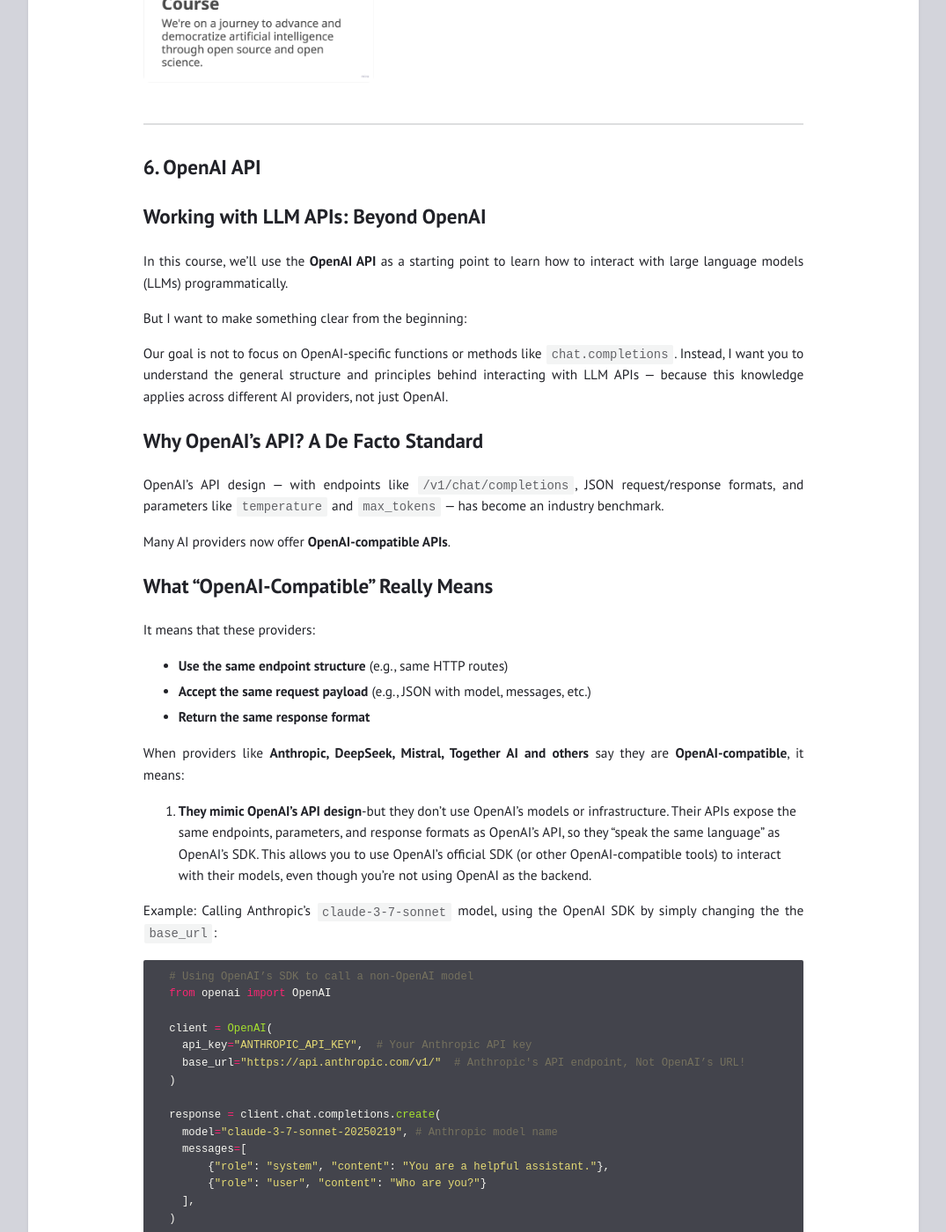
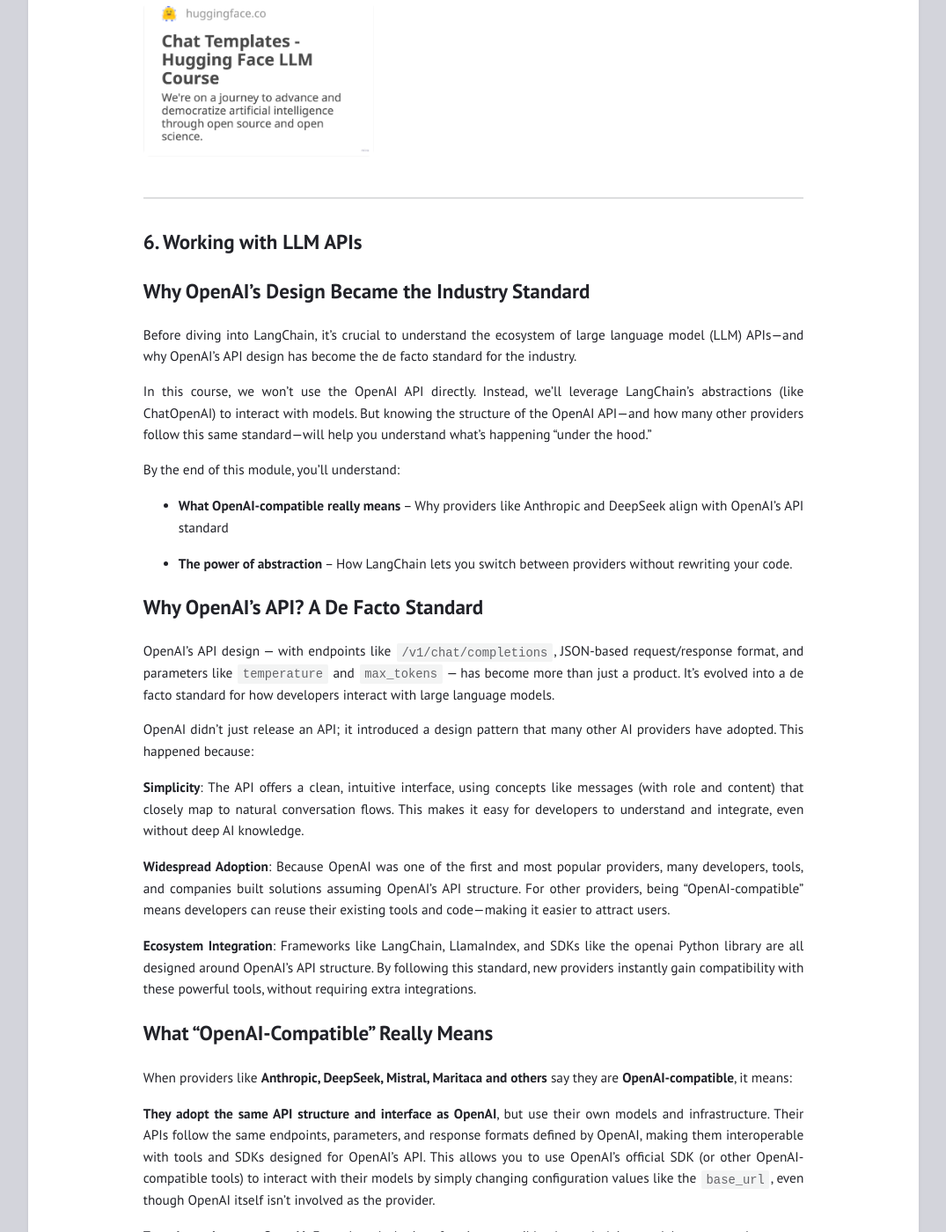
Before and after one commit to GiovaneIwamoto/markdown-blog-renderer, a Jekyll site: the page built from _posts/2025-01-10-module-1.md, in a window 1280 px wide and 1400 px high, scrolled down 10421 px. Shown: the whole window at 88% size, without its empty margins (102-1177 px from the left). Built offline with Jekyll 4.4.1, drawn with Linux system fonts in a browser that asks for light colours; some of the changed text lies outside the part shown.

Commit message:
fix: openai

````diff
--- a/_posts/2025-01-10-module-1.md
+++ b/_posts/2025-01-10-module-1.md
@@ -8,7 +8,7 @@
 
 ---
 
-## 1. Introduction to Artificial Intelligence
+# 1. Introduction to Artificial Intelligence
 
 A broad overview of AI, its history, key domains, and the evolution from rule-based systems to data-driven learning.
 
@@ -21,11 +21,11 @@
 
 ---
 
-## 2. From AI to Generative AI
+# 2. From AI to Generative AI
 
 Learn what makes GenAI different from traditional AI — focusing on systems that can create new content such as text, images, music, and code.
 
-### 2.1 Understanding Generative AI
+## 2.1 Understanding Generative AI
 
 {% include embed.html url="https://www.youtube.com/embed/G2fqAlgmoPo" %}
 
@@ -41,7 +41,7 @@
   </a>
 </div>
 
-### 2.2 Generative vs. Discriminative Models
+## 2.2 Generative vs. Discriminative Models
 
 Gain a deeper understanding of the conceptual and practical differences between generative models, which are designed to create new data samples that resemble the training data, and discriminative models, which focus on classifying or predicting labels based on input data. This distinction is fundamental to understanding how different types of AI models approach problem-solving and content generation.
 
@@ -52,7 +52,7 @@
   </a>
 </div>
 
-### 2.3 The most popular generative AI applications
+## 2.3 The most popular generative AI applications
 
 **Language**: Text is at the root of many generative AI models and is considered to be the most advanced domain. One of the most popular examples of language-based generative models are called large language models (LLMs). Large language models are being leveraged for a wide variety of tasks, including essay generation, code development, translation, and even understanding genetic sequences.
 
@@ -79,7 +79,7 @@
 
 ---
 
-## 3. Introduction to Natural Language Processing
+# 3. Introduction to Natural Language Processing
 
 Delve into the fascinating challenge of teaching machines to understand and generate human language—exploring why this problem is uniquely difficult and how modern approaches are achieving breakthrough capabilities.
 
@@ -89,59 +89,59 @@
 
 ---
 
-## 4. Large Language Models (LLMs)
+# 4. Large Language Models (LLMs)
 
 Large Language Models are at the core of modern generative AI and agents. These models are trained on massive amounts of text data and use deep learning (typically transformers) to generate human-like responses to natural language inputs.
 
 {% include embed.html url="https://www.youtube.com/embed/zizonToFXDs" %}
 
-### 4.1 Capabilities of Large Language Models
+## 4.1 Capabilities of Large Language Models
 
-#### Natural Language Processing
+### Natural Language Processing
 - **Text Generation**: Creating human-like text across diverse formats (articles, stories, emails)
 - **Translation**: Converting content between hundreds of languages with contextual awareness
 - **Conversation**: Maintaining coherent multi-turn dialogues with contextual understanding
 - **Style Adaptation**: Adjusting tone, formality, and complexity to match specific audiences
 
-#### Information Processing
+### Information Processing
 - **Summarization**: Condensing lengthy documents while preserving key information
 - **Question Answering**: Extracting relevant information to address specific queries
 - **Knowledge Synthesis**: Combining information from multiple sources into cohesive responses
 - **Content Classification**: Categorizing text based on topic, sentiment, or intent
 
-#### Programming Abilities
+### Programming Abilities
 - **Code Generation**: Writing functional code in numerous programming languages
 - **Debugging**: Identifying and fixing errors in existing code
 - **Refactoring**: Improving code structure while maintaining functionality
 - **Documentation**: Creating clear explanations and technical documentation for code
 
-#### Reasoning Capabilities
+### Reasoning Capabilities
 - **Step-by-Step Problem Solving**: Breaking down complex problems into manageable steps
 - **Mathematical Reasoning**: Solving mathematical problems of varying complexity
 - **Logical Analysis**: Evaluating arguments for validity and soundness
 - **Chain-of-Thought Processing**: Demonstrating intermediate reasoning steps
 
-#### Tool Integration
+### Tool Integration
 - **Function Calling**: Interfacing with external APIs and services
 - **Data Analysis**: Processing structured data to extract insights
 - **Workflow Automation**: Coordinating multi-step processes across different systems
 - **Multimodal Processing**: Understanding and generating content that combines text with other formats
 
-### 4.2 Limitations and Challenges of LLMs
+## 4.2 Limitations and Challenges of LLMs
 
-#### Knowledge Constraints
+### Knowledge Constraints
 - **Hallucinations**: Generating plausible but factually incorrect information
 - **Knowledge Cutoff**: Limited to information available during training
 - **Lack of True Understanding**: Statistical pattern matching rather than semantic comprehension
 - **Domain Expertise Gaps**: Inconsistent depth of knowledge across specialized fields
 
-#### Technical Limitations
+### Technical Limitations
 - **Context Window Constraints**: Limited ability to reference information beyond a certain window
 - **Prompt Sensitivity**: Results varying significantly based on how questions are phrased
 - **Computational Requirements**: High resource demands for inference and deployment
 - **Scaling Challenges**: Diminishing returns from simply increasing model size
 
-#### Reasoning Deficiencies
+### Reasoning Deficiencies
 - **Mathematical Errors**: Inconsistent performance on complex calculations
 - **Logical Fallacies**: Susceptibility to errors in multi-step reasoning
 - **Common Sense Gaps**: Missing intuitive understanding of physical world constraints
@@ -153,13 +153,13 @@
 - **Safety Concerns**: Potential for generating harmful or misleading content
 - **Security Vulnerabilities**: Susceptibility to prompt injection and jailbreaking attempts
 
-### 4.3 A More Visual Explanation of LLMs
+## 4.3 A More Visual Explanation of LLMs
 
 {% include embed.html url="https://www.youtube.com/embed/LPZh9BOjkQs" %}
 
 ---
 
-## 5. Chat Templates, Roles and Interaction Patterns
+# 5. Chat Templates, Roles and Interaction Patterns
 
 When interacting with Large Language Models (LLMs), understanding the different conversation roles is essential for effective communication. This guide will help you grasp these concepts before diving into LangChain.
 
@@ -167,7 +167,7 @@
 
 LLMs like *ChatGPT*, *Claude*, or *Gemini* use a structured conversation format with three distinct roles:
 
-### 1. System Role
+## 1. System Role
 Think of this as the "behind-the-scenes director" that shapes how the LLM behaves.
 
 - **Purpose**: Sets the overall behavior, personality, and constraints for the AI
@@ -175,7 +175,7 @@
 - **Written by developers** or application designers
 - **Sets the stage** for the entire conversation
 
-### 2. User/Human Role
+## 2. User/Human Role
 This is you! The person asking questions and providing input.
 
 - **Provides the prompts** and questions
@@ -183,7 +183,7 @@
 - **Can include follow-up questions** or clarifications
 - **Determines the direction** of the interaction
 
-### 3. Assistant/AI Role
+## 3. Assistant/AI Role
 This is the LLM's response area - where it provides answers.
 
 - **Generates responses** based on both system instructions and user input
@@ -247,71 +247,80 @@
 
 ---
 
-## 6. OpenAI API
+# 6. Working with LLM APIs
 
-## **Working with LLM APIs: Beyond OpenAI**
+## **Why OpenAI’s Design Became the Industry Standard**
 
-In this course, we’ll use the **OpenAI API** as a starting point to learn how to interact with large language models (LLMs) programmatically.
+Before diving into LangChain, it’s crucial to understand the ecosystem of large language model (LLM) APIs—and why OpenAI’s API design has become the de facto standard for the industry.
 
-But I want to make something clear from the beginning:
+In this course, we won’t use the OpenAI API directly. Instead, we’ll leverage LangChain’s abstractions (like ChatOpenAI) to interact with models. But knowing the structure of the OpenAI API—and how many other providers follow this same standard—will help you understand what’s happening “under the hood.”
 
-Our goal is not to focus on OpenAI-specific functions or methods like `chat.completions`. Instead, I want you to understand the general structure and principles behind interacting with LLM APIs — because this knowledge applies across different AI providers, not just OpenAI.
+By the end of this module, you’ll understand:
+
+- **What OpenAI-compatible really means** – Why providers like Anthropic and DeepSeek align with OpenAI's API standard
+
+- **The power of abstraction** – How LangChain lets you switch between providers without rewriting your code.
 
 ## **Why OpenAI’s API? A De Facto Standard**
 
-OpenAI’s API design — with endpoints like `/v1/chat/completions`, JSON request/response formats, and parameters like `temperature` and `max_tokens` — has become an industry benchmark.
+OpenAI’s API design — with endpoints like `/v1/chat/completions`, JSON-based request/response format, and parameters like `temperature` and `max_tokens` — has become more than just a product. It’s evolved into a de facto standard for how developers interact with large language models.
 
-Many AI providers now offer **OpenAI-compatible APIs**.
+OpenAI didn’t just release an API; it introduced a design pattern that many other AI providers have adopted. This happened because:
+
+**Simplicity**:
+The API offers a clean, intuitive interface, using concepts like messages (with role and content) that closely map to natural conversation flows. This makes it easy for developers to understand and integrate, even without deep AI knowledge.
+
+**Widespread Adoption**:
+Because OpenAI was one of the first and most popular providers, many developers, tools, and companies built solutions assuming OpenAI’s API structure. For other providers, being “OpenAI-compatible” means developers can reuse their existing tools and code—making it easier to attract users.
+
+**Ecosystem Integration**:
+Frameworks like LangChain, LlamaIndex, and SDKs like the openai Python library are all designed around OpenAI’s API structure. By following this standard, new providers instantly gain compatibility with these powerful tools, without requiring extra integrations.
 
 ## **What "OpenAI-Compatible" Really Means**
 
-It means that these providers:
+When providers like **Anthropic, DeepSeek, Mistral, Maritaca and others** say they are **OpenAI-compatible**, it means:
 
-- **Use the same endpoint structure** (e.g., same HTTP routes)
-- **Accept the same request payload** (e.g., JSON with model, messages, etc.)
-- **Return the same response format**
+**They adopt the same API structure and interface as OpenAI**, but use their own models and infrastructure. Their APIs follow the same endpoints, parameters, and response formats defined by OpenAI, making them interoperable with tools and SDKs designed for OpenAI’s API. This allows you to use OpenAI’s official SDK (or other OpenAI-compatible tools) to interact with their models by simply changing configuration values like the `base_url`, even though OpenAI itself isn’t involved as the provider.
 
-When providers like **Anthropic, DeepSeek, Mistral, Together AI and others** say they are **OpenAI-compatible**, it means:
+**Zero dependency on OpenAI**: Even though the interface is compatible, the underlying model, servers, and costs are provided by the other company. You’re not relying on OpenAI at all.
 
-1. **They mimic OpenAI’s API design**-but they don’t use OpenAI’s models or infrastructure. Their APIs expose the same endpoints, parameters, and response formats as OpenAI’s API, so they “speak the same language” as OpenAI’s SDK. This allows you to use OpenAI’s official SDK (or other OpenAI-compatible tools) to interact with their models, even though you’re not using OpenAI as the backend.
+Example: Calling Anthropic’s `claude-3-7-sonnet` model, using the OpenAI SDK by simply changing the the `base_url`:
 
-  Example: Calling Anthropic’s `claude-3-7-sonnet` model, using the OpenAI SDK by simply changing the the `base_url`:
+```python
+# Using OpenAI’s SDK to call a non-OpenAI model
+from openai import OpenAI
 
-  ```python
-  # Using OpenAI’s SDK to call a non-OpenAI model
-  from openai import OpenAI
+client = OpenAI(
+  api_key="ANTHROPIC_API_KEY",  # Your Anthropic API key
+  base_url="https://api.anthropic.com/v1/"  # Anthropic's API endpoint, Not OpenAI’s URL!
+)
 
-  client = OpenAI(
-    api_key="ANTHROPIC_API_KEY",  # Your Anthropic API key
-    base_url="https://api.anthropic.com/v1/"  # Anthropic's API endpoint, Not OpenAI’s URL!
-  )
+response = client.chat.completions.create(
+  model="claude-3-7-sonnet-20250219", # Anthropic model name
+  messages=[
+      {"role": "system", "content": "You are a helpful assistant."},
+      {"role": "user", "content": "Who are you?"}
+  ],
+)
 
-  response = client.chat.completions.create(
-    model="claude-3-7-sonnet-20250219", # Anthropic model name
-    messages=[
-        {"role": "system", "content": "You are a helpful assistant."},
-        {"role": "user", "content": "Who are you?"}
-    ],
-  )
+print(response.choices[0].message.content)
+```
 
-  print(response.choices[0].message.content)
-  ```
-
-  *You’re using the OpenAI SDK, but OpenAI itself isn’t involved — the model, infrastructure, and billing are fully managed by Anthropic.*
-
-2. **Zero dependency on OpenAI**: Even though the interface is compatible, the underlying model, servers, and costs are provided by the other company. You’re not relying on OpenAI at all.
+*You’re using the OpenAI SDK, but OpenAI itself isn’t involved — the model, infrastructure, and billing are fully managed by Anthropic.*
 
 ## **The Power of Abstraction: LangChain**
 
 To future-proof your skills, we’ll use **LangChain**—a framework that goes beyond just OpenAI-compatible APIs.
 
-LangChain unifies access to both OpenAI-compatible providers and providers with completely different APIs, like Amazon Bedrock, Cohere, Hugging Face, Azure, Groq, Ollama, Llama, etc.
+LangChain provides a unified interface to interact with both OpenAI-compatible providers and providers with entirely different APIs, such as Amazon Bedrock, Cohere, Hugging Face, Azure, Groq, Ollama, and Llama.
 
 - **Avoids vendor lock-in**: You can switch providers just by updating configuration, without rewriting your application logic.
 
-- **Workflow-centric**: You’ll focus on how to integrate LLMs into apps, not just memorizing one provider’s API.
+- **Workflow-centric**: You’ll focus on how to integrate LLMs into applications, rather than memorizing the specifics of a single API.
 
-With LangChain, switching between different language models is as simple as changing the class you instantiate, while keeping the rest of your code and logic the same. For example, you can use ChatOpenAI to access both OpenAI’s own models and any third-party provider that offers an OpenAI-compatible API by simply updating the base_url and api_key. Similarly, you can use ChatHuggingFace to connect to Hugging Face models, or ChatBedrockConverse to interact with Amazon Bedrock—each following a similar interface. This unified approach allows you to experiment with different providers and models by only swapping the class or configuration, without rewriting your application logic or workflows.
+With LangChain, switching between different language models is as simple as changing the class you instantiate, while keeping the rest of your code and logic the same. For example, you can use `ChatOpenAI` to access both OpenAI’s own models and any third-party provider offering an OpenAI-compatible API by simply updating the `base_url` and `api_key`. Likewise, you can use `ChatHuggingFace` to connect to Hugging Face models, or `ChatBedrockConverse` to interact with Amazon Bedrock—each following a similar interface.
+
+This unified approach lets you experiment with different providers and models by simply swapping the class or configuration, without having to rewrite your application logic or workflows.
 
 ```python
 from langchain_openai import ChatOpenAI
@@ -352,11 +361,15 @@
 )
 ```
 
+*These three examples show how LangChain lets you switch between different LLM providers simply by changing the class you instantiate— `ChatOpenAI`, `ChatHuggingFace`, or `ChatBedrockConverse` — while keeping the rest of your code structure the same.*
+
+*Each class provides access to models from different ecosystems (OpenAI-compatible APIs, Hugging Face, Amazon Bedrock), but they all follow a similar interface for configuration and usage. This illustrates the power of abstraction in LangChain: once you learn the workflow, you can easily work with multiple providers without needing to rewrite your application logic.*
+
 ## **Key Takeaway**
 
 OpenAI’s API is not just a product—it’s become a standard interface for interacting with large language models. By learning its patterns and using tools like LangChain, you’ll be prepared to work with OpenAI, OpenAI-compatible providers, and many others—through a unified approach.
 
-  - **Write once, run anywhere**: The same code works across providers by simply changing configuration settings.
+Write once, run anywhere: The same code works across providers by simply changing configuration settings.
 
 This mindset shift—from “learning a single API” to “learning a standard and abstraction” makes you a versatile, future-ready developer, able to integrate AI models across platforms.
 
@@ -381,7 +394,7 @@
 
 ---
 
-## 7. LangChain: Framework for Agents
+# 7. LangChain: Framework for Agents
 
 LangChain is a powerful framework that abstracts LLM orchestration and agent behavior.
 
@@ -400,7 +413,7 @@
 
 ---
 
-## 8. Prompt Engineering
+# 8. Prompt Engineering
 
 Prompt engineering is both an art and a science — the design of effective instructions to guide LLM behavior.
 
````
